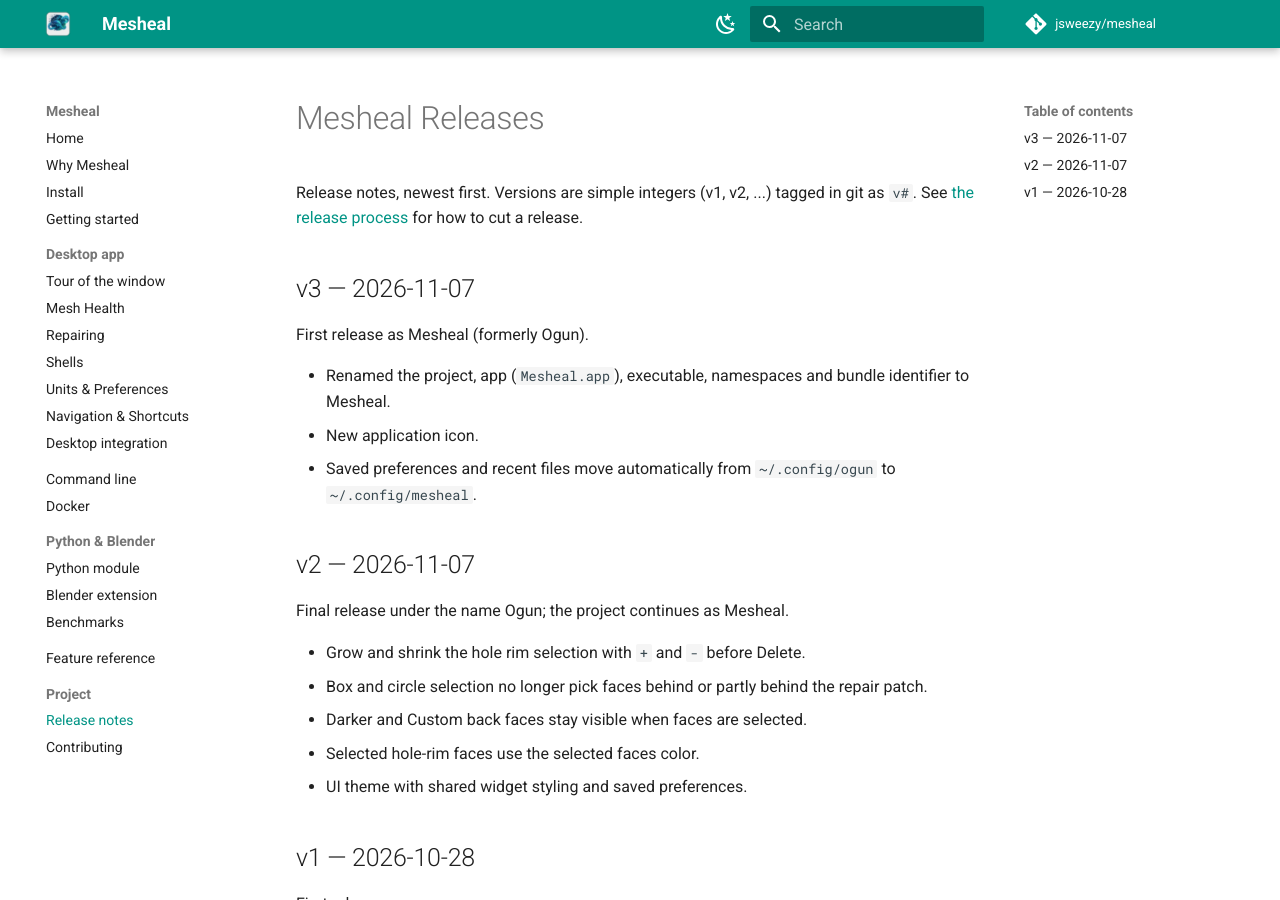
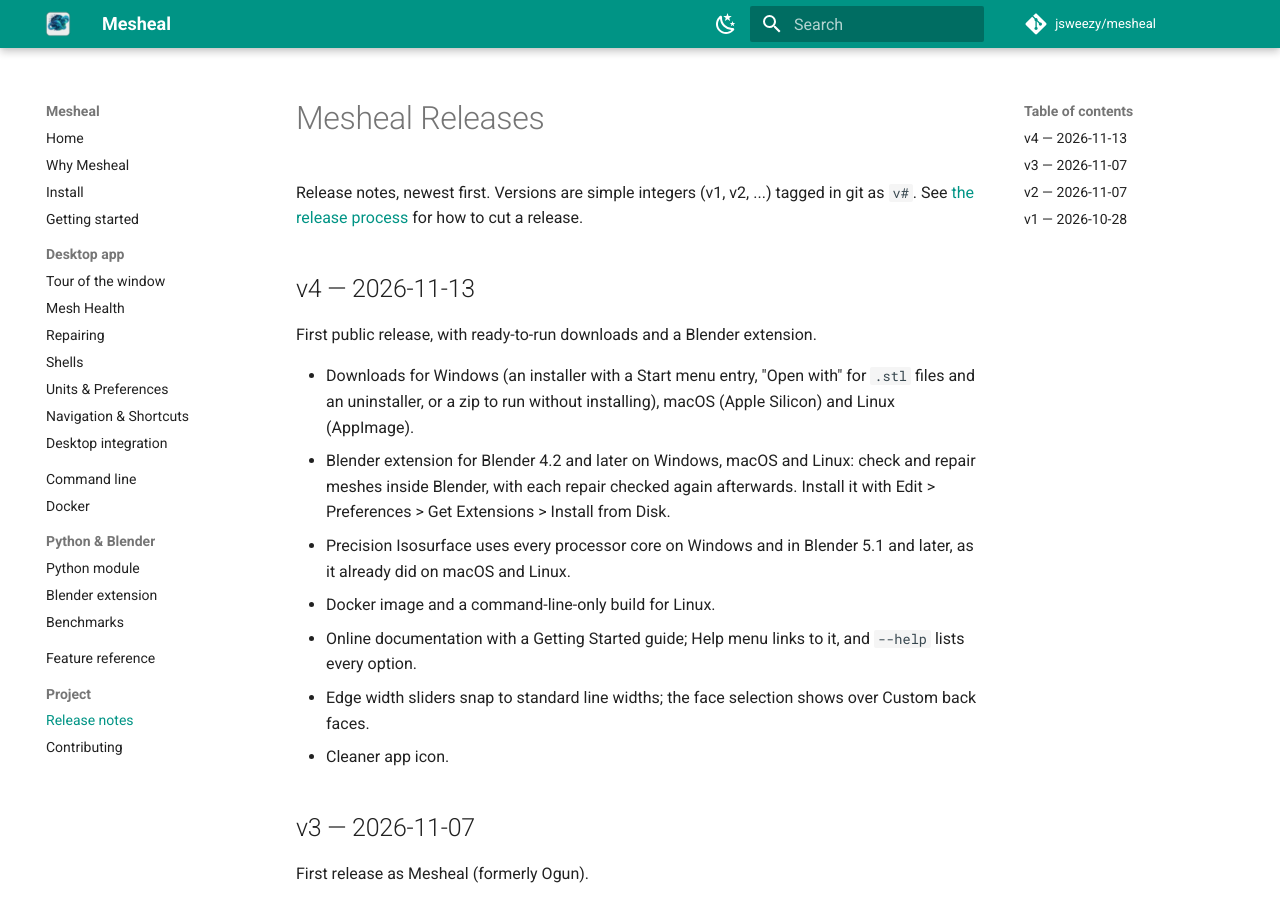
Before and after one commit to jsweezy/mesheal, an MkDocs documentation site: the page built from docs/releases.md, in a window 1280 px wide and 900 px high. Built offline with MkDocs 1.6.1 and Material for MkDocs 9.7.7, drawn with Linux system fonts in a browser that asks for light colours; comment, search, counter and statistics services are not loaded.

Commit message:
Release v4

```diff
--- a/CMakeLists.txt
+++ b/CMakeLists.txt
@@ -4,12 +4,12 @@ cmake_minimum_required(VERSION 3.20)
 # (see RELEASE_PROCESS.md). Versions are simple integers: 1, 2, 3, ...
 project(
     Mesheal
-    VERSION 3
+    VERSION 4
     DESCRIPTION "Mesheal — STL Repair Tool for Simulation Meshes"
     LANGUAGES CXX C
 )
 
-set(MESHEAL_VERSION_DATE "2026-11-07")  # ISO release date (YYYY-MM-DD)
+set(MESHEAL_VERSION_DATE "2026-11-13")  # ISO release date (YYYY-MM-DD)
 
 # ------------------------------------------------------------------------------
 # Language Standard & Global Settings
--- a/RELEASES.md
+++ b/RELEASES.md
@@ -1,6 +1,18 @@
 # Mesheal Releases
 
 Release notes, newest first. Versions are simple integers (v1, v2, ...) tagged in git as `v#`. See [the release process](https://github.com/jsweezy/mesheal/blob/main/RELEASE_PROCESS.md) for how to cut a release.
+
+## v4 — 2026-11-13
+
+First public release, with ready-to-run downloads and a Blender extension.
+
+- Downloads for Windows (an installer with a Start menu entry, "Open with" for `.stl` files and an uninstaller, or a zip to run without installing), macOS (Apple Silicon) and Linux (AppImage).
+- Blender extension for Blender 4.2 and later on Windows, macOS and Linux: check and repair meshes inside Blender, with each repair checked again afterwards. Install it with Edit > Preferences > Get Extensions > Install from Disk.
+- Precision Isosurface uses every processor core on Windows and in Blender 5.1 and later, as it already did on macOS and Linux.
+- Docker image and a command-line-only build for Linux.
+- Online documentation with a Getting Started guide; Help menu links to it, and `--help` lists every option.
+- Edge width sliders snap to standard line widths; the face selection shows over Custom back faces.
+- Cleaner app icon.
 
 ## v3 — 2026-11-07
 
```
